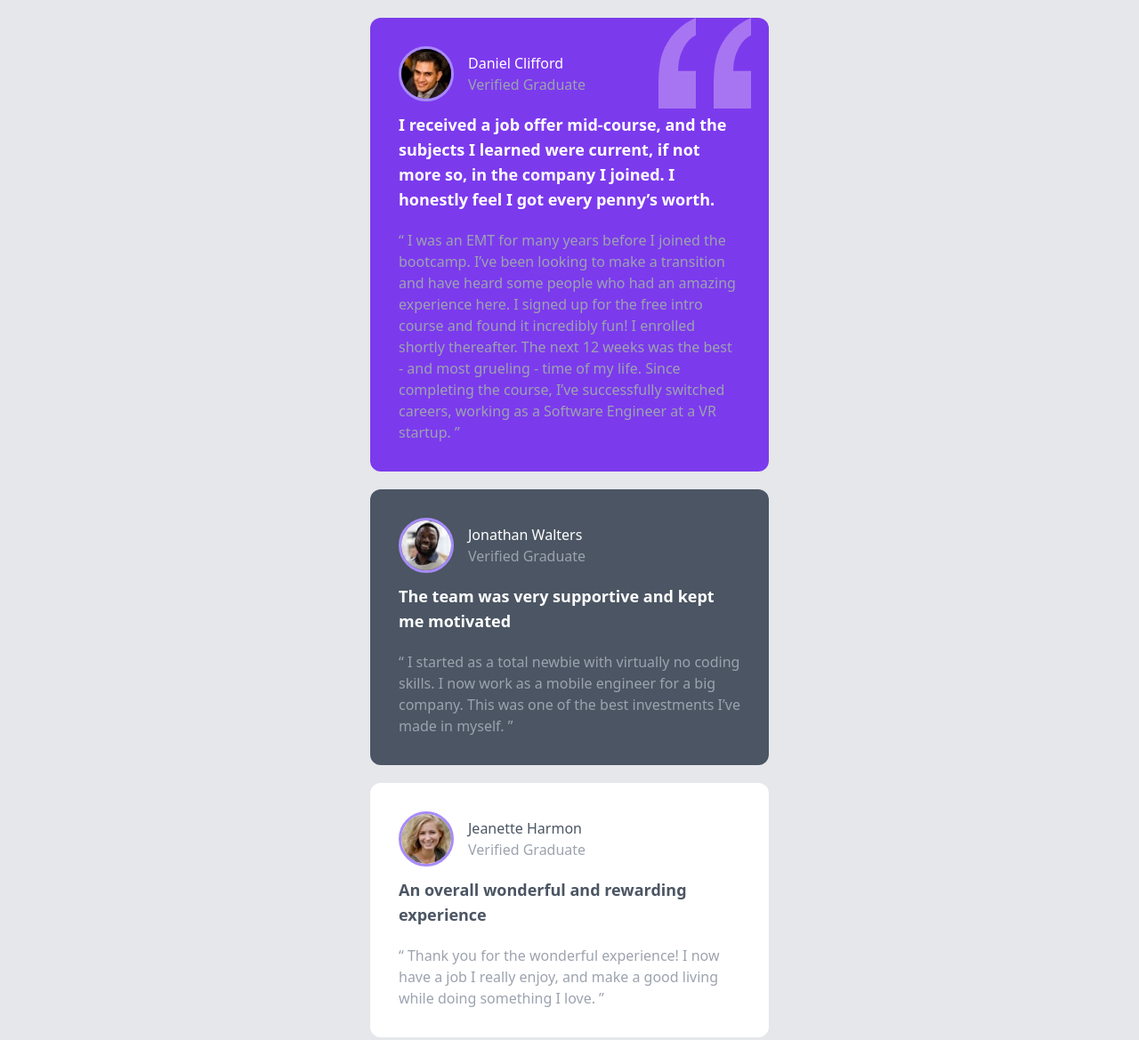
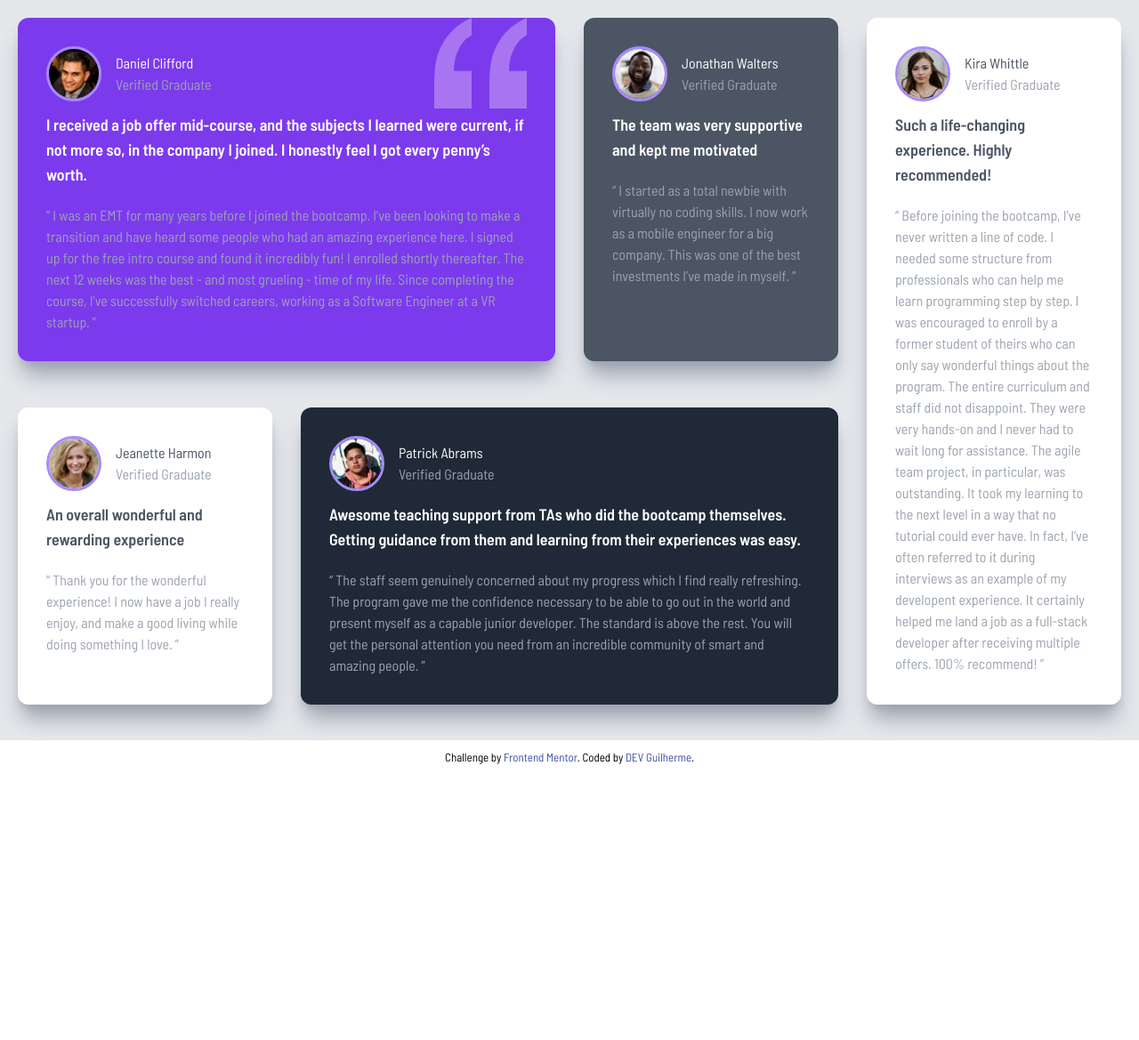
Before and after one commit to guilhermedev05/testimonial-grid-tailwindcss, a website: page src/index.html in a window 1280 px wide. Shown: the top 1169 px of the page at 89% size. After the commit the page ends 872 px from the top, so only its background shows below. Drawn offline with Linux system fonts and the light colour scheme.

Commit message:
Projeto GridCSS Finalizado

```diff
--- a/src/index.html
+++ b/src/index.html
@@ -5,19 +5,25 @@
   <meta name="viewport" content="width=device-width, initial-scale=1.0"> <!-- displays site properly based on user's device -->
   <link rel="stylesheet" href="/dist/server.css">
   <link rel="icon" type="image/png" sizes="32x32" href="./images/favicon-32x32.png">
-
-  <title>Frontend Mentor | [Challenge Name Here]</title>
+  <link rel="preconnect" href="https://fonts.googleapis.com">
+<link rel="preconnect" href="https://fonts.gstatic.com" crossorigin>
+<link href="https://fonts.googleapis.com/css2?family=Barlow+Semi+Condensed:ital,wght@0,100;0,200;0,300;0,400;0,500;0,600;0,700;0,800;0,900;1,100;1,200;1,300;1,400;1,500;1,600;1,700;1,800;1,900&display=swap" rel="stylesheet">
+  <title>Frontend Mentor | [Testimonial Grid]</title>
 
   <!-- Feel free to remove these styles or customise in your own stylesheet 👍 -->
   <style>
-    .attribution { font-size: 11px; text-align: center; }
+    .attribution { font-size: 13px; text-align: center; }
     .attribution a { color: hsl(228, 45%, 44%); }
+    body {font-family: "Barlow Semi Condensed", sans-serif;}
   </style>
+  <script src="https://kit.fontawesome.com/7bcca750a9.js" crossorigin="anonymous"></script>
 </head>
 <body>
-  <div class="w-screen mx-auto bg-gray-200 p-5">
-    <div class="bg-violet-600 p-8 max-w-md relative rounded-xl mx-auto mb-5">
-      <img class="absolute top-0 right-5 -z-1" src="/images/bg-pattern-quotation.svg" alt="">
+
+  <main>
+    <section class="mx-auto bg-gray-200 p-5 lg:grid lg:grid-cols-4 lg:gap-8">
+      <article class="bg-violet-600 p-8 relative rounded-xl mx-auto mb-5 shadow-xl shadow-gray-400 lg:max-w-none lg:col-start-1 lg:-col-end-3 lg:row-start-1 lg:row-end-2">
+        <img class="absolute top-0 right-8 -z-1" src="/images/bg-pattern-quotation.svg" alt="">
         <div class="flex items-center gap-4 relative">
           <div class="rounded-full border-[3px] border-violet-400">
             <img class="rounded-full" src="/images/image-daniel.jpg" alt="daniel-clifford-person">
@@ -28,7 +34,7 @@
           </div>
         </div>
         <div class="relative">
-        <p class="text-lg text-white font-bold mt-3">
+          <p class="text-lg text-white font-semibold mt-3">
             I received a job offer mid-course, and the subjects I learned were current, if not more so,
             in the company I joined. I honestly feel I got every penny’s worth.
           </p>
@@ -40,9 +46,9 @@
             the course, I’ve successfully switched careers, working as a Software Engineer at a VR startup. ”
           </p>
         </div>
-    </div>
+      </article>
         <!-- Card 2 -->
-    <div class="bg-gray-600 p-8 max-w-md relative rounded-xl mx-auto mb-5">
+      <article class="bg-gray-600 p-8 relative rounded-xl mx-auto mb-5 shadow-xl shadow-gray-400 lg:max-w-none lg:col-start-3 lg:col-end-4 lg:row-start-1 lg:row-end-2">
         <div class="flex items-center gap-4">
           <div class="rounded-full border-[3px] border-violet-400">
             <img class="rounded-full" src="/images/image-jonathan.jpg" alt="daniel-clifford-person">
@@ -53,7 +59,7 @@
           </div>
         </div>
         <div class="relative">
-        <p class="text-lg text-white font-bold mt-3">
+          <p class="text-lg text-white font-semibold mt-3">
             The team was very supportive and kept me motivated
           </p>
           <p class="text-gray-400 mt-5">
@@ -61,9 +67,9 @@
             for a big company. This was one of the best investments I’ve made in myself. ”
           </p>
         </div>
-    </div>
+      </article>
       <!-- CARD 3 -->
-    <div class="bg-white p-8 max-w-md relative rounded-xl mx-auto mb-5">
+      <article class="bg-white p-8 relative rounded-xl mx-auto mb-5 shadow-xl shadow-gray-400 lg:max-w-none lg:col-start-1 lg:col-end-2 lg:row-start-2 lg:row-end-3">
         <div class="flex items-center gap-4">
           <div class="rounded-full border-[3px] border-violet-400">
             <img class="rounded-full" src="/images/image-jeanette.jpg" alt="daniel-clifford-person">
@@ -74,7 +80,7 @@
           </div>
         </div>
         <div class="relative">
-        <p class="text-lg text-gray-600 font-bold mt-3">
+          <p class="text-lg text-gray-600 font-semibold mt-3">
             An overall wonderful and rewarding experience
           </p>
           <p class="text-gray-400 mt-5">
@@ -82,9 +88,9 @@
             while doing something I love. ”
           </p>
         </div>
-    </div>
+      </article>
       <!-- CARD 4 -->
-    <div class="bg-gray-800 p-8 max-w-md relative rounded-xl mx-auto mb-5">
+      <article class="bg-gray-800 p-8 relative rounded-xl mx-auto mb-5 shadow-xl shadow-gray-400 lg:max-w-none lg:col-start-2 lg:col-end-4 lg:row-start-2 lg:row-end-3">
         <div class="flex items-center gap-4">
           <div class="rounded-full border-[3px] border-violet-400">
             <img class="rounded-full" src="/images/image-patrick.jpg" alt="daniel-clifford-person">
@@ -95,7 +101,7 @@
           </div>
         </div>
         <div class="relative">
-        <p class="text-lg text-white font-bold mt-3">
+          <p class="text-lg text-white font-semibold mt-3">
             Awesome teaching support from TAs who did the bootcamp themselves. Getting guidance from them and
             learning from their experiences was easy.
           </p>
@@ -106,9 +112,9 @@
             an incredible community of smart and amazing people. ”
           </p>
         </div>
-    </div>
+      </article>
       <!-- CARD 5 -->
-    <div class="bg-white p-8 max-w-md relative rounded-xl mx-auto mb-5">
+      <article class="bg-white p-8 relative rounded-xl mx-auto mb-5 shadow-xl shadow-gray-400 lg:max-w-none lg:col-start-4 lg:col-end-5 lg:row-start-1 lg:row-end-3">
         <div class="flex items-center gap-4">
           <div class="rounded-full border-[3px] border-violet-400">
             <img class="rounded-full" src="/images/image-kira.jpg" alt="daniel-clifford-person">
@@ -119,7 +125,7 @@
           </div>
         </div>
         <div class="relative">
-        <p class="text-lg text-gray-600 font-bold mt-3">
+          <p class="text-lg text-gray-600 font-semibold mt-3">
             Such a life-changing experience. Highly recommended!
           </p>
           <p class="text-gray-400 mt-5">
@@ -133,46 +139,13 @@
             100% recommend! ”
           </p>
         </div>
-    </div>
-  </div>
+      </article>
+    </section>
+  </main>
 
-
-
-
-
-
-
-
-
-
-
-
-
-
-
-
-
-
-
-
-
-
-
-
-
-
-
-
-
-  Verified Graduate
-
-
-
-
-
-  <div class="attribution">
-    Challenge by <a href="https://www.frontendmentor.io?ref=challenge" target="_blank">Frontend Mentor</a>.
-    Coded by <a href="#">Your Name Here</a>.
-  </div>
+  <footer class="attribution group p-2.5">
+    Challenge by <a class="text-black transition-all duration-300 ease-in-out pb-0 group-hover:text-blue-600 group-hover:border-b group-hover:border-blue-600 group-hover:pb-[1px] visited:text-black" href="https://www.frontendmentor.io?ref=challenge" target="_blank">Frontend Mentor</a>.
+    Coded by <a class="text-black transition-all duration-300 ease-in-out pb-0 group-hover:text-blue-600 group-hover:border-b group-hover:border-blue-600 group-hover:pb-[1px] visited:text-black" href="https://github.com/guilhermedev05" target="_blank"><span class="hidden mr-1 group-hover:inline-block group-hover:text-blue-600 transition-all duration-1000 ease-in-out"><i class="fa-brands fa-github"></i></span>DEV Guilherme</a>.
+  </footer>
 </body>
 </html>
```
Also changed, not shown: dist/server.css. Lines whose indentation alone changed are shown as unchanged.
